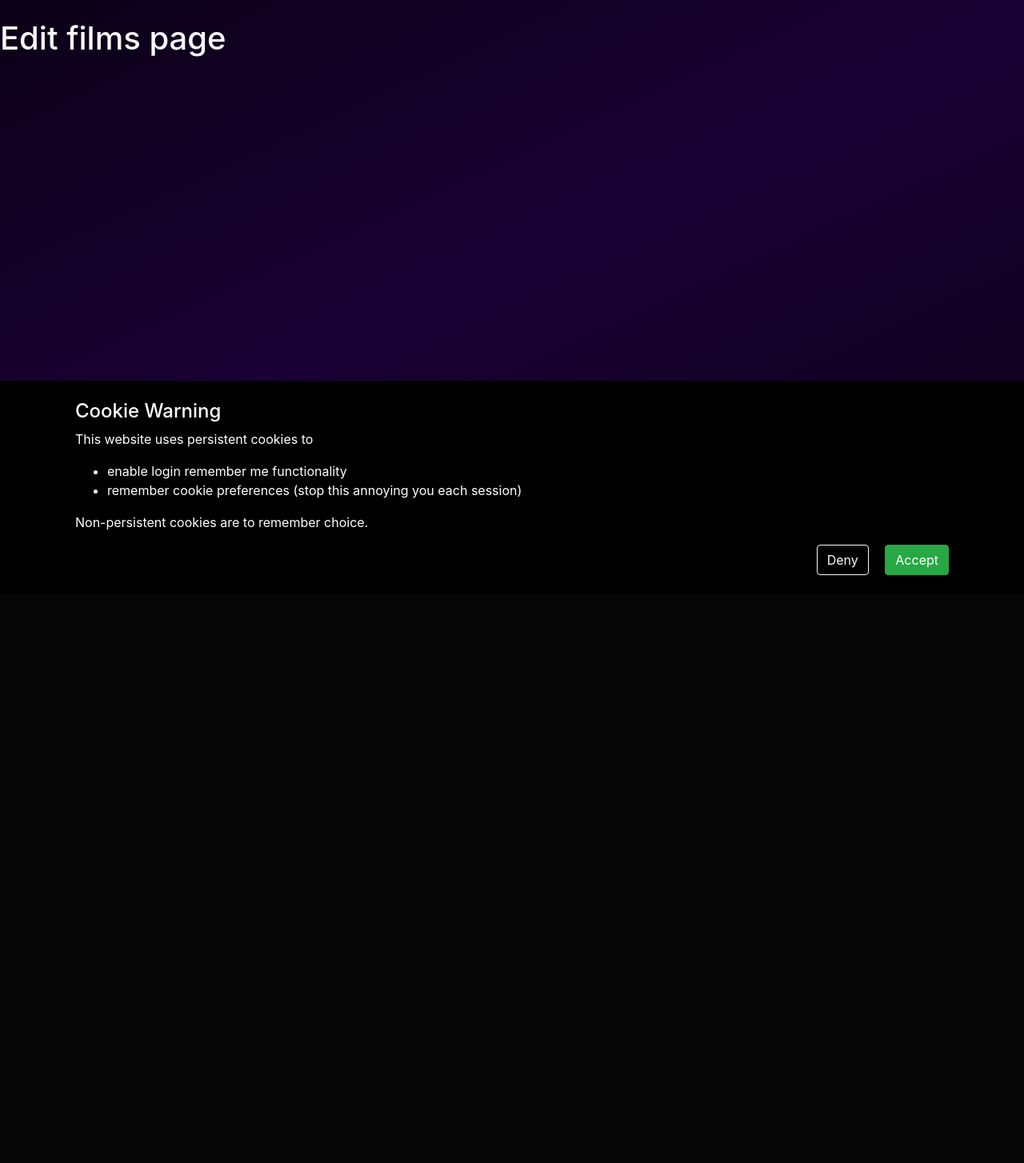
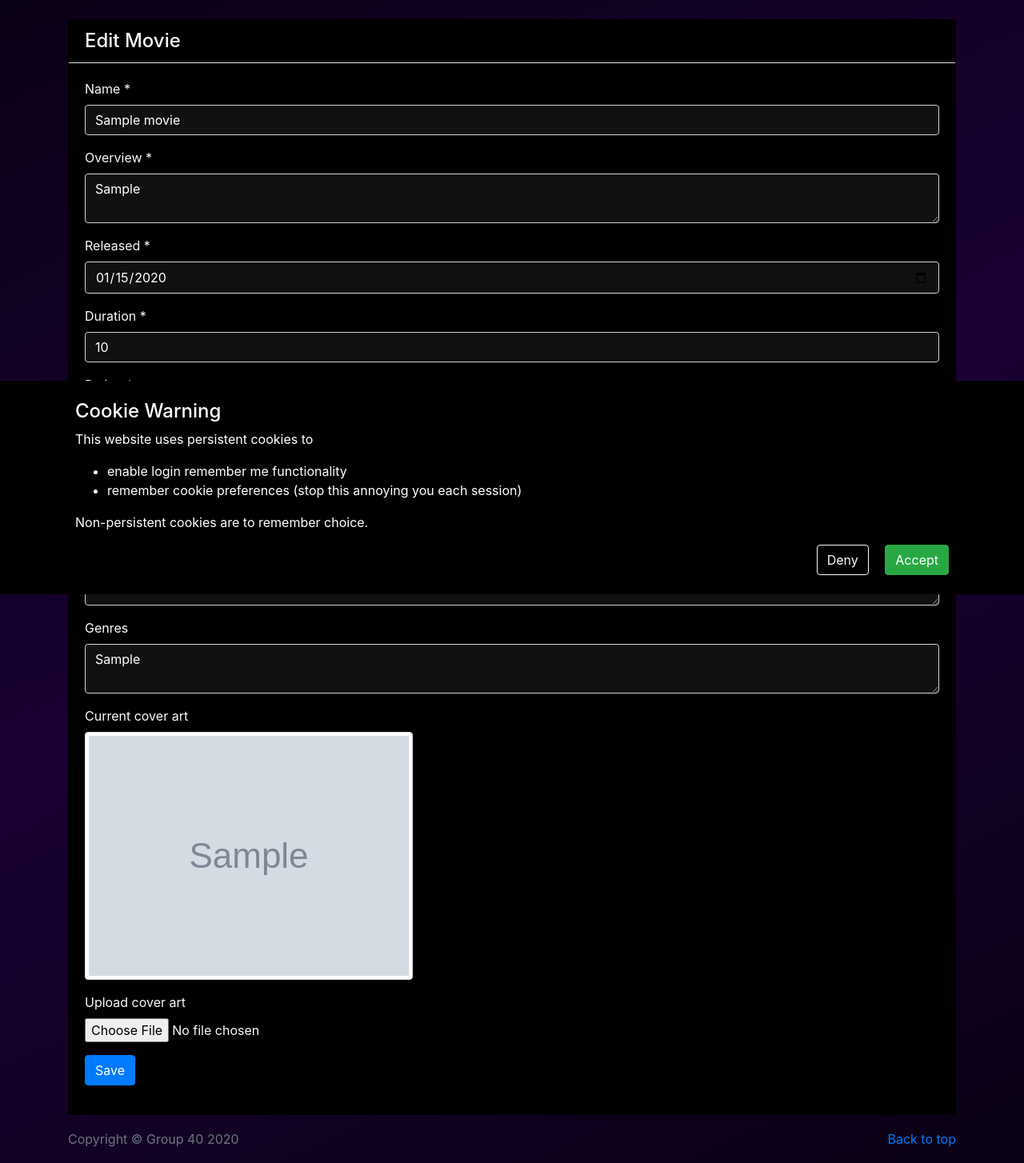
Before and after one commit to yesh21/MovieBookingSystem, a Flask app: page /movie/1/edit in a window 1280 px wide. Shown: the part 57-1511 px from the top of the page at 80% size. Before the commit the page ends 776 px from the top, so only its background shows below. Run offline with Flask 2, Linux system fonts and the light colour scheme; tables that the repository leaves empty hold one stand-in row (values such as "Sample post"); grey boxes marked "Sample" are stand-in pictures; some libraries are stand-ins or nearby versions.

Commit message:
Added edit movie form

```diff
--- a/Flask_Cinema_Site/models.py
+++ b/Flask_Cinema_Site/models.py
@@ -108,7 +108,7 @@ class Movie(db.Model):
     # Data fields
     # TODO Fix string lengths
     name = db.Column(db.String(100), nullable=False)
-    overview = db.Column(db.String(250), nullable=False)
+    overview = db.Column(db.String(500), nullable=False)
     released = db.Column(db.Date, nullable=False)
 
     duration = db.Column(db.Integer, nullable=False)
@@ -123,7 +123,7 @@ class Movie(db.Model):
     genres = db.Column(db.String(250), nullable=True)
 
     def rel_cover_art_path(self):
-        return 'static/cover_arts/' + self.cover_art_name
+        return '/cover_arts/' + self.cover_art_name
 
     def get_star_rating_html(self):
         # Full stars
--- a/Flask_Cinema_Site/movie/forms.py
+++ b/Flask_Cinema_Site/movie/forms.py
@@ -1,3 +1,5 @@
+from Flask_Cinema_Site.models import Movie
+
 from flask_wtf import FlaskForm
 from flask_wtf.file import FileField, FileAllowed
 
@@ -8,20 +10,35 @@ from wtforms.validators import DataRequired, Length, NumberRange
 
 class NewMovieForm(FlaskForm):
     name = StringField('Name *', validators=[DataRequired(), Length(min=5, max=100)])
-    overview = TextAreaField('Overview *', validators=[DataRequired(), Length(min=5, max=250)])
+    overview = TextAreaField('Overview *', validators=[DataRequired(), Length(min=5, max=500)])
 
     released = DateField('Released *', validators=[DataRequired()])
 
-    picture = FileField('Upload cover art *',
-                        validators=[DataRequired(message='Cover art is required'),
-                                    FileAllowed(['jpg', 'jpeg', 'png'])])
+    picture = FileField('Upload cover art *', validators=[DataRequired(message='Cover art is required'),
+                                                          FileAllowed(['jpg', 'jpeg', 'png'])])
 
     duration = IntegerField('Duration *', validators=[DataRequired()])
-    rating = DecimalField('Rating *', validators=[DataRequired(), NumberRange(
-        message='Ratings must be between 1 and 5 stars', min=1, max=5,)])
+    rating = DecimalField('Rating *',
+                          validators=[DataRequired(), NumberRange(message='Ratings must be between 1 and 5 stars',
+                                                                  min=1, max=5,)])
 
     directors = TextAreaField('Directors', validators=[Length(min=0, max=250)])
     cast_list = TextAreaField('Cast list', validators=[Length(min=0, max=250)])
     genres = TextAreaField('Genres', validators=[Length(min=0, max=250)])
 
-    add_btn = SubmitField('Add')
+    submit = SubmitField('Add')
+
+
+class EditMovieForm(NewMovieForm):
+    picture = FileField('Upload cover art',validators=[FileAllowed(['jpg', 'jpeg', 'png'])])
+    submit = SubmitField('Save')
+
+    def init_with_movie(self, m : Movie):
+        self.name.data = m.name
+        self.overview.data = m.overview
+        self.released.data = m.released
+        self.duration.data = m.duration
+        self.rating.data = m.rating
+        self.directors.data = m.directors
+        self.cast_list.data = m.cast
+        self.genres.data = m.genres
--- a/Flask_Cinema_Site/movie/templates/add_movie.html
+++ b/Flask_Cinema_Site/movie/templates/add_movie.html
@@ -57,7 +57,7 @@
                     </fieldset>
                     <!-- Submit Button -->
                     <div class="form-group">
-                        {{ form.add_btn(class="btn btn-primary") }}
+                        {{ form.submit(class="btn btn-primary") }}
                     </div>
                     <!-- CSRF token -->
                     {{ form.csrf_token }}
--- a/Flask_Cinema_Site/movie/templates/edit_movie.html
+++ b/Flask_Cinema_Site/movie/templates/edit_movie.html
@@ -1,7 +1,111 @@
 {% extends 'movies_base.html' %}
 
 {% block content %}
+    <div class="container">
+        <div class="card my-4 bg-black">
+            <h4 class="card-header border-bottom">Edit Movie</h4>
+            <div class="card-body">
+                <form method="post" enctype="multipart/form-data">
+                    <fieldset class="form-groups">
+                        <!-- Name -->
+                        {{ get_field_group_html(form.name) }}
 
-    <h1>Edit films page</h1>
+                        <!-- Overview -->
+                        {{ get_field_group_html(form.overview) }}
 
+                        <!-- Released -->
+                        {{ get_field_group_html(form.released) }}
+
+                        <!-- Duration -->
+                        {{ get_field_group_html(form.duration) }}
+
+                        <!-- Rating -->
+                        <div class="form-group" aria-label="Review rating">
+                            {{ form.rating.label(class='form-control-label') }}
+                            <div>
+                                {{ form.rating(class='d-none') }}
+                                <!-- Rating buttons -->
+                                <button id="star_1" type="button" aria-label="1 star"
+                                        class="py-1 px-2 star_btn btn-dark"
+                                        data-star-number="1">
+                                    <i class="bi bi-star"></i></button>
+                                <button id="star_2" type="button" aria-label="2 star"
+                                        class="py-1 px-2 star_btn btn-dark"
+                                        data-star-number="2">
+                                    <i class="bi bi-star"></i></button>
+                                <button id="star_3" type="button" aria-label="3 star"
+                                        class="py-1 px-2 star_btn btn-dark"
+                                        data-star-number="3">
+                                    <i class="bi bi-star"></i></button>
+                                <button id="star_4" type="button" aria-label="4 star"
+                                        class="py-1 px-2 star_btn btn-dark"
+                                        data-star-number="4">
+                                    <i class="bi bi-star"></i></button>
+                                <button id="star_5" type="button" aria-label="5 star"
+                                        class="py-1 px-2 star_btn btn-dark"
+                                        data-star-number="5">
+                                    <i class="bi bi-star"></i></button>
+                            </div>
+                        </div>
+
+                        <!-- Directors -->
+                        {{ get_field_group_html(form.directors) }}
+
+                        <!-- Cast -->
+                        {{ get_field_group_html(form.cast_list) }}
+
+                        <!-- Genre -->
+                        {{ get_field_group_html(form.genres) }}
+
+                        <!-- Current cover art-->
+                        <div class="form-group">
+                            <label class="form-control-label" for="currentCoverArt">Current cover art</label>
+                            <img class="d-block img-thumbnail" alt="Current cover art" id="currentCoverArt"
+                                 src="{{ url_for('movie.static', filename=movie.rel_cover_art_path()) }}">
+                        </div>
+
+                        <!-- Movie cover art upload -->
+                        {{ get_file_upload_group_html(form.picture, accept='image/png,image/jpeg') }}
+                    </fieldset>
+                    <!-- Submit Button -->
+                    <div class="form-group">
+                        {{ form.submit(class="btn btn-primary") }}
+                    </div>
+                    <!-- CSRF token -->
+                    {{ form.csrf_token }}
+                </form>
+            </div>
+        </div>
+    </div>
 {% endblock %}
+
+{% block scripts %}
+    <script>
+        let update_stars = function (star_num) {
+            // Update button colours
+            $('#star_1').removeClass().addClass('py-1 px-2 star_btn btn-primary');
+            $('#star_2').removeClass().addClass('py-1 px-2 star_btn btn-' + (star_num >= 2 ? 'primary' : 'dark'));
+            $('#star_3').removeClass().addClass('py-1 px-2 star_btn btn-' + (star_num >= 3 ? 'primary' : 'dark'));
+            $('#star_4').removeClass().addClass('py-1 px-2 star_btn btn-' + (star_num >= 4 ? 'primary' : 'dark'));
+            $('#star_5').removeClass().addClass('py-1 px-2 star_btn btn-' + (star_num >= 5 ? 'primary' : 'dark'));
+
+            // Update button stars
+            $('#star_1').children('i').removeClass().addClass('bi bi-star-fill');
+            $('#star_2').children('i').removeClass().addClass('bi bi-star' + (star_num >= 2 ? '-fill' : ''));
+            $('#star_3').children('i').removeClass().addClass('bi bi-star' + (star_num >= 3 ? '-fill' : ''));
+            $('#star_4').children('i').removeClass().addClass('bi bi-star' + (star_num >= 4 ? '-fill' : ''));
+            $('#star_5').children('i').removeClass().addClass('bi bi-star' + (star_num >= 5 ? '-fill' : ''));
+        }
+
+        // Update star buttons and hidden rating value
+        $('.star_btn').on('click', function () {
+            let star_num = $(this).data('star-number');
+            $('#rating').val(star_num);
+            update_stars(star_num);
+        });
+
+        $(document).ready(function () {
+            update_stars($('#rating').val());
+        });
+    </script>
+{% endblock %}
--- a/Flask_Cinema_Site/movie/templates/snippets/movie_preview.html
+++ b/Flask_Cinema_Site/movie/templates/snippets/movie_preview.html
@@ -1,7 +1,7 @@
 <div class="card h-100 bg-black">
     <a href="{{ url_for('movie.view_specific', movie_id=m.id) }}">
         <img class="card-img-top"
-             src="{{ m.rel_cover_art_path() }}"
+             src="{{ url_for('movie.static', filename=m.rel_cover_art_path()) }}"
              alt="Movie cover art">
     </a>
     <div class="card-header">
--- a/Flask_Cinema_Site/movie/views.py
+++ b/Flask_Cinema_Site/movie/views.py
@@ -1,9 +1,10 @@
 from Flask_Cinema_Site import db
-from Flask_Cinema_Site.movie.forms import NewMovieForm
+from Flask_Cinema_Site.forms import SimpleForm
+from Flask_Cinema_Site.movie.forms import NewMovieForm, EditMovieForm
 from Flask_Cinema_Site.models import Movie, Viewing
 from Flask_Cinema_Site.helper_functions import get_redirect_url, save_picture, get_json_response
 
-from flask import render_template, redirect, url_for, Blueprint, flash
+from flask import render_template, redirect, url_for, Blueprint, flash, request
 from flask_api import status
 
 
@@ -53,6 +54,7 @@ def add_post():
         name=form.name.data,
         overview=form.overview.data,
         released=form.released.data,
+        rating=form.rating.data,
         directors=form.directors.data,
         cast=form.cast_list.data,
         genres=form.genres.data,
@@ -64,48 +66,74 @@ def add_post():
     return redirect(url_for('movie.view_multiple'))
 
 
-@movies_blueprint.route('/<int:movie_id>/edit', methods=['GET'])
-def edit_get(movie_id):
+@movies_blueprint.route('/<int:movie_id>/edit', methods=['GET', 'POST'])
+def edit(movie_id):
     # TODO Check user is manager
 
-    return render_template('edit_movie.html')
+    m = Movie.query.get(movie_id)
 
+    form = EditMovieForm()
+    if request.method == 'GET':
+        form.init_with_movie(m)
+        return render_template('edit_movie.html', title='Edit Movie', form=form, movie=m)
 
-@movies_blueprint.route('/<int:movie_id>/edit', methods=['POST'])
-def edit_post(movie_id):
-    # TODO Check user is manager
+    if not form.validate_on_submit():
+        return render_template('edit_movie.html', title='Edit Movie', form=form, movie=m), status.HTTP_400_BAD_REQUEST
 
-    return render_template('edit_movie.html')
+    m.name = form.name.data
+    m.overview = form.overview.data
+    m.released = form.released.data
+    m.rating = form.rating.data
+    m.directors = form.directors.data
+    m.cast = form.cast_list.data
+    m.genres = form.genres.data
+
+    db.session.commit()
+
+    if form.picture.data:
+        # TODO delete picture
+        m.cover_art_filename = save_picture(form.picture.data, 'movie/static/cover_arts')
+
+    flash('Movie saved successfully', 'success')
+    return redirect(url_for('movie.view_specific', movie_id=m.id))
 
 
 # Probably should use flak-api or flask-restful idk?
-@movies_blueprint.route('/<int:movie_id>/hide', methods=['POST'])
-def hide(movie_id):
+@movies_blueprint.route('/hide', methods=['POST'])
+def hide():
     # TODO Check user is manager
 
-    m = Movie.query.get(movie_id)
+    form = SimpleForm()
+    if not form.validate_on_submit():
+        return get_json_response('Missing csrf token', status.HTTP_400_BAD_REQUEST)
+
+    m = Movie.query.get(form.id)
     if not m:
-        return get_json_response(f'Movie with id \'{movie_id}\' not found', status.HTTP_400_BAD_REQUEST)
+        return get_json_response(f'Movie with id \'{form.id}\' not found', status.HTTP_400_BAD_REQUEST)
 
     m.hidden = True
     db.session.commit()
 
-    return get_json_response(f'Movie with id \'{movie_id}\' successfully hidden', status.HTTP_200_OK)
+    return get_json_response(f'Movie with id \'{form.id}\' successfully hidden', status.HTTP_200_OK)
 
 
 # Probably should use flak-api or flask-restful idk?
-@movies_blueprint.route('/<int:movie_id>/show', methods=['POST'])
-def show(movie_id):
+@movies_blueprint.route('/show', methods=['POST'])
+def show():
     # TODO Check user is manager
 
-    m = Movie.query.get(movie_id)
+    form = SimpleForm()
+    if not form.validate_on_submit():
+        return get_json_response('Missing csrf token', status.HTTP_400_BAD_REQUEST)
+
+    m = Movie.query.get(form.id)
     if not m:
-        return get_json_response(f'Movie with id \'{movie_id}\' not found', status.HTTP_400_BAD_REQUEST)
+        return get_json_response(f'Movie with id \'{form.id}\' not found', status.HTTP_400_BAD_REQUEST)
 
     m.hidden = False
     db.session.commit()
 
-    return get_json_response(f'Movie with id \'{movie_id}\' successfully unhidden', status.HTTP_200_OK)
+    return get_json_response(f'Movie with id \'{form.id}\' successfully unhidden', status.HTTP_200_OK)
 
 
 @movies_blueprint.route('/delete', methods=['POST'])
```
Also changed, not shown: Flask_Cinema_Site/movie/templates/view_specific_movie.html (+6 -5 lines).
